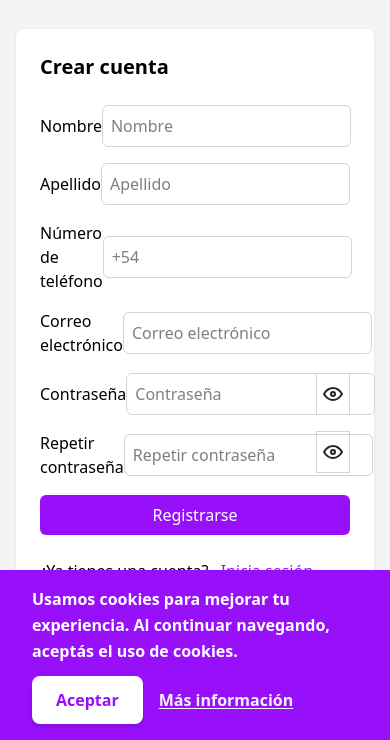
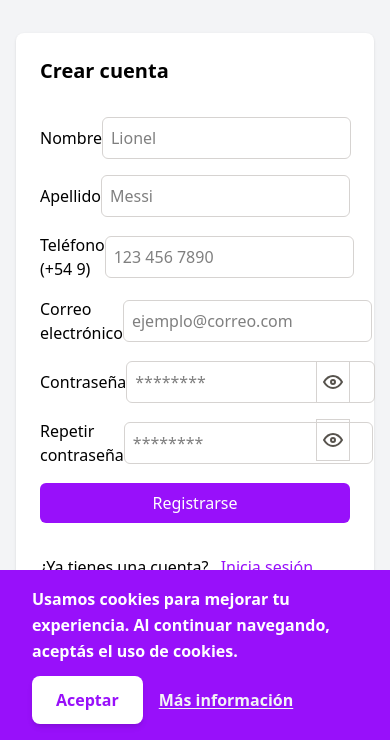
Before and after one commit to Chrono-devs/alquileres-fe, a React app: page /register in a window 390 px wide. Shown: the part 104-844 px from the top of the page. Built offline with nearby package versions, Linux system fonts and the light colour scheme; no server answers; the HTML template or start-up script is replaced by a standard one; a web font is replaced by a local one.

Commit message:
add +54 9 to phone numbers

```diff
--- a/src/components/ui/CustomButton.jsx
+++ b/src/components/ui/CustomButton.jsx
@@ -1,7 +1,7 @@
-export const CustomButton = ({ labelText }) => {
+export const CustomButton = ({ labelText, type = "submit" }) => {
   return (
     <button
-      type="submit"
+      type={type}
       className="bg-purple-600 hover:bg-purple-700 text-white py-2 rounded-md cursor-pointer"
     >
       {labelText}
--- a/src/components/ui/FormInput.jsx
+++ b/src/components/ui/FormInput.jsx
@@ -1,4 +1,4 @@
-export const FormInput = ({ label, type = "text", id}) => {
+export const FormInput = ({ label, type = "text", id, placeholder }) => {
   return (
     <label htmlFor={id} className="flex justify-between items-center">
       {label}
@@ -6,7 +6,7 @@ export const FormInput = ({ label, type = "text", id}) => {
         type={type}
         id={id}
         name={id}
-        placeholder={id === "phone" ? "+54" : label}
+        placeholder={placeholder}
         className="p-2 border-stone-300 border rounded-md focus:outline-none focus:ring-2 focus:ring-purple-600 "
         autoComplete="off"
       />
--- a/src/pages/auth/Register.jsx
+++ b/src/pages/auth/Register.jsx
@@ -51,21 +51,22 @@ const Register = () => {
   return (
     <div>
       <h1 className="text-xl font-bold">Crear cuenta</h1>
-      <form className="flex flex-col gap-4 my-6" onSubmit={handleSubmit}>
-        <FormInput label="Nombre" id="name" />
-        <FormInput label="Apellido" id="lastname" />
-        <FormInput label="Número de teléfono" type="tel" id="phone" />
-        <FormInput label="Correo electrónico" type="email" id="email" />
+      <form className="flex flex-col gap-4 my-8" onSubmit={handleSubmit}>
+        <FormInput label="Nombre" id="name" placeholder="Lionel" />
+        <FormInput label="Apellido" id="lastname" placeholder="Messi" />
+        <FormInput label="Teléfono (+54 9)" type="tel" id="phone" placeholder="123 456 7890" />
+        <FormInput label="Correo electrónico" type="email" id="email" placeholder="ejemplo@correo.com" />
         <div className="relative">
           <FormInput
             label="Contraseña"
             type={passwordVisible ? "text" : "password"}
             id="password"
+            placeholder="********"
           />
           <button
             type="button"
             onClick={() => setPasswordVisible(!passwordVisible)}
-            className="absolute right-0 top-0 text-stone-800 hover:text-stone-500 cursor-pointer border border-stone-300 py-2 px-1"
+            className="absolute right-0 top-0 text-stone-600 hover:text-stone-400 cursor-pointer border border-stone-300 py-2 px-1"
           >
             {passwordVisible ? <ClosedEye /> : <OpenEye />}
           </button>
@@ -75,11 +76,12 @@ const Register = () => {
             label="Repetir contraseña"
             type={repeatPasswordVisible ? "text" : "password"}
             id="repeatPassword"
+            placeholder="********"
           />
           <button
             type="button"
             onClick={() => setRepeatPasswordVisible(!repeatPasswordVisible)}
-            className="absolute right-0 top-0 text-stone-800 hover:text-stone-500 cursor-pointer border border-stone-300 py-2 px-1"
+            className="absolute right-0 top-0 text-stone-600 hover:text-stone-400 cursor-pointer border border-stone-300 py-2 px-1"
           >
             {repeatPasswordVisible ? <ClosedEye /> : <OpenEye />}
           </button>
--- a/src/utils/FormsValidate.js
+++ b/src/utils/FormsValidate.js
@@ -13,7 +13,7 @@ const registerSchema = z.object({
     .string("Es necesario proporcioanr una contraseña valida")
     .regex(
       /^(?=.*[a-z])(?=.*[A-Z])(?=.*\d).{8,}$/,
-      "La contraseña debe contener al menos 8 caracteres.\nIncluyendo mayúsculas, minúsculas y números"
+      "La contraseña debe contener al menos 8 caracteres.Incluyendo mayúsculas, minúsculas y números"
     ),
   email: z
     .string("Es necesario proporcionar un email valido")
@@ -23,8 +23,8 @@ const registerSchema = z.object({
     ),
   phone: z
     .string("Es necesario proporcionar un teléfono válido")
-    .min(10, "El número de teléfono debe contener 10 dígitos")
-    .max(10, "El número de teléfono debe contener 10 dígitos"),
+    .min(10, "El número de teléfono debe contener 10 dígitos ademas del código de área")
+    .max(10, "El número de teléfono debe contener 10 dígitos ademas del código de área"),
 },"Es necesario proporcionar un body válido");
 
 const loginSchema = z.object({
```
